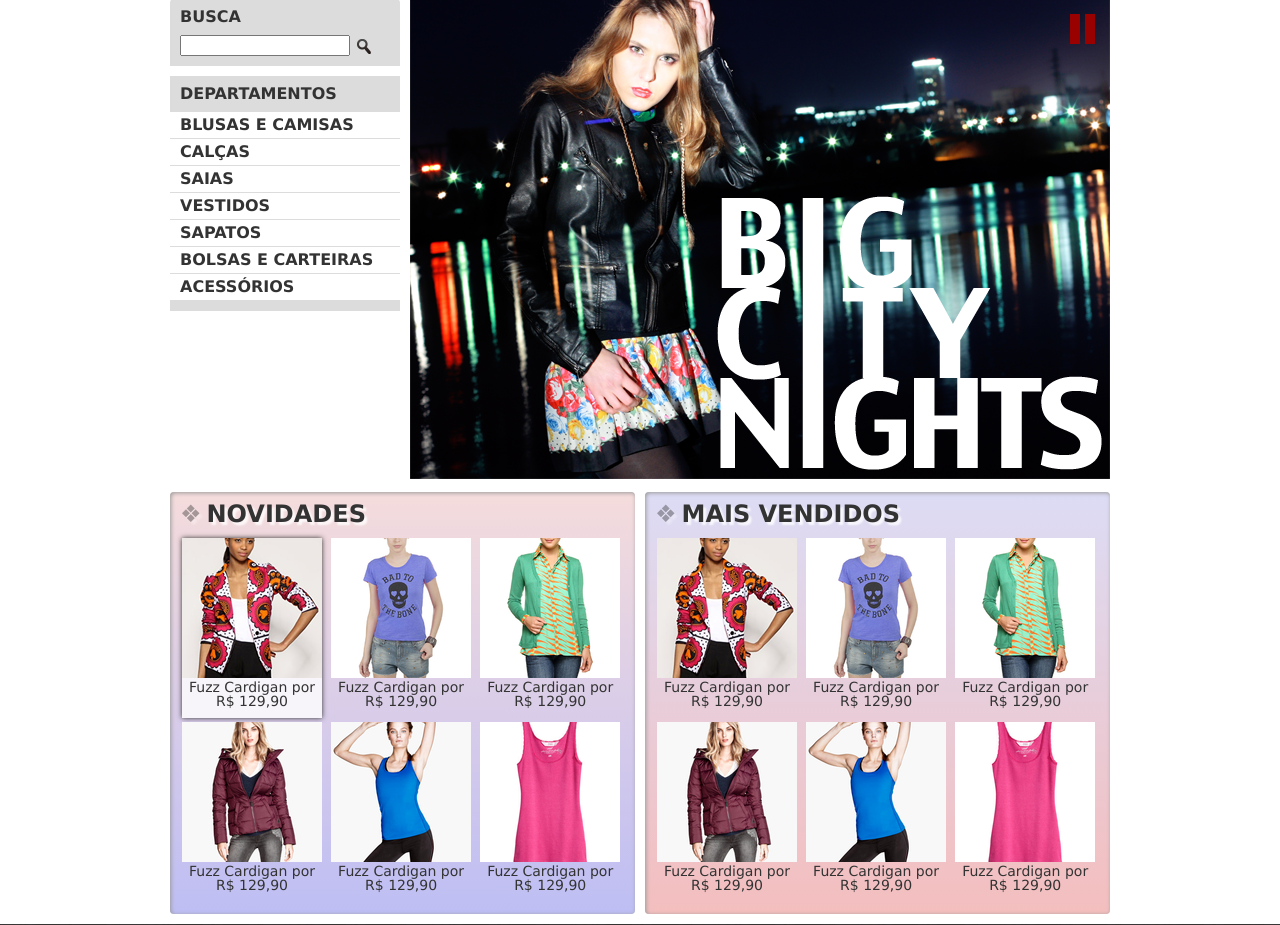
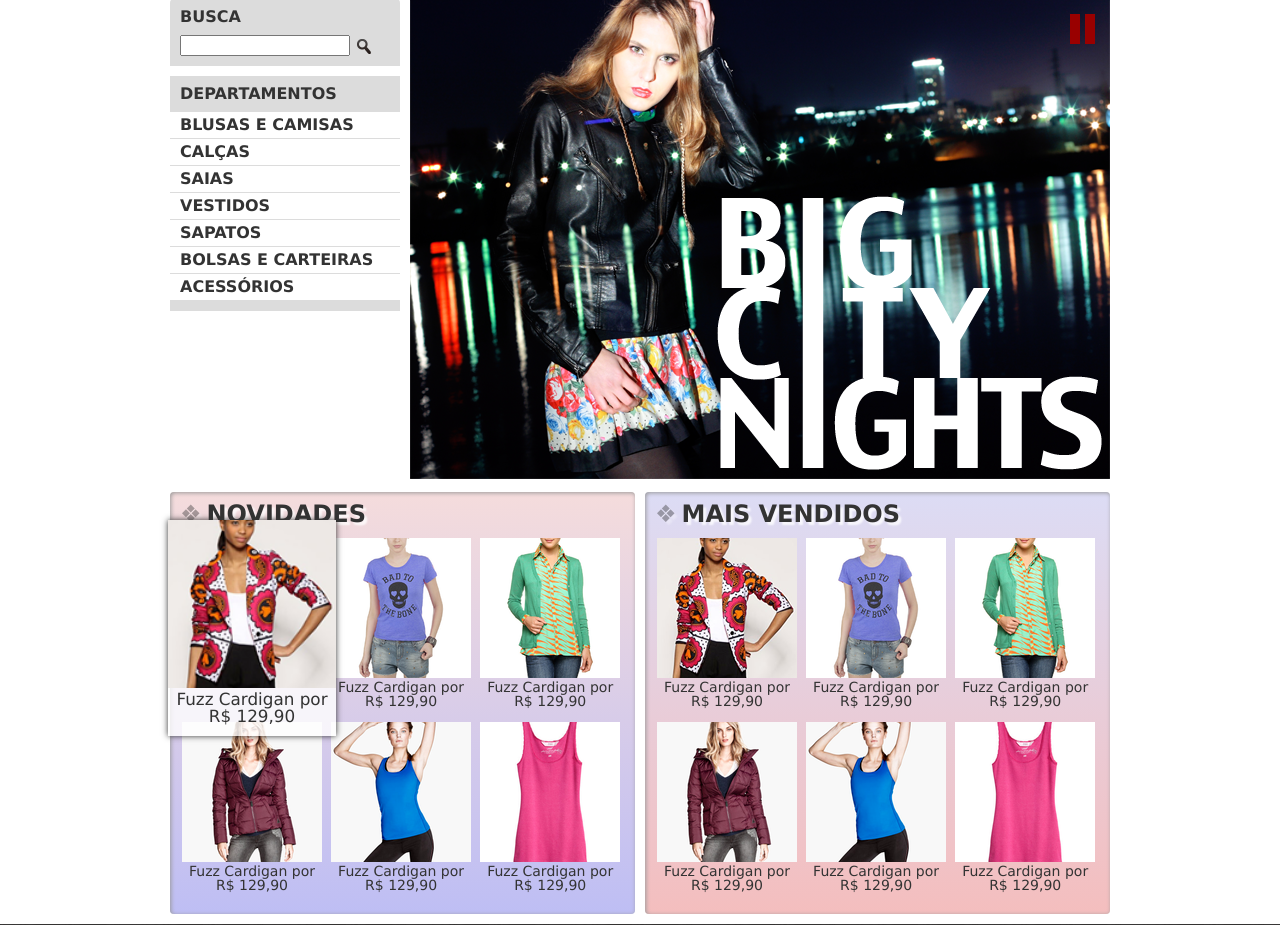
Before and after one commit to wilsonsf/Caelum-WD43, a PHP site: page / in a window 1280 px wide, with the pointer over the restyled element. Shown: the part 99-1024 px from the top of the page. Run offline with PHP 8.4, Linux system fonts and the light colour scheme.

Commit message:
6.16-3 Adicionada transformacao em escala de itens da vitrine

```diff
--- a/css/estilos.css
+++ b/css/estilos.css
@@ -166,6 +166,8 @@ footer .container {
        -o-box-shadow:
   */
           box-shadow: 0 0 5px #333;
+   -webkit-transform: scale(1.2);
+           transform: scale(1.2);
   -webkit-transition: 0.7s;
   /*
      -moz-transition:
```
